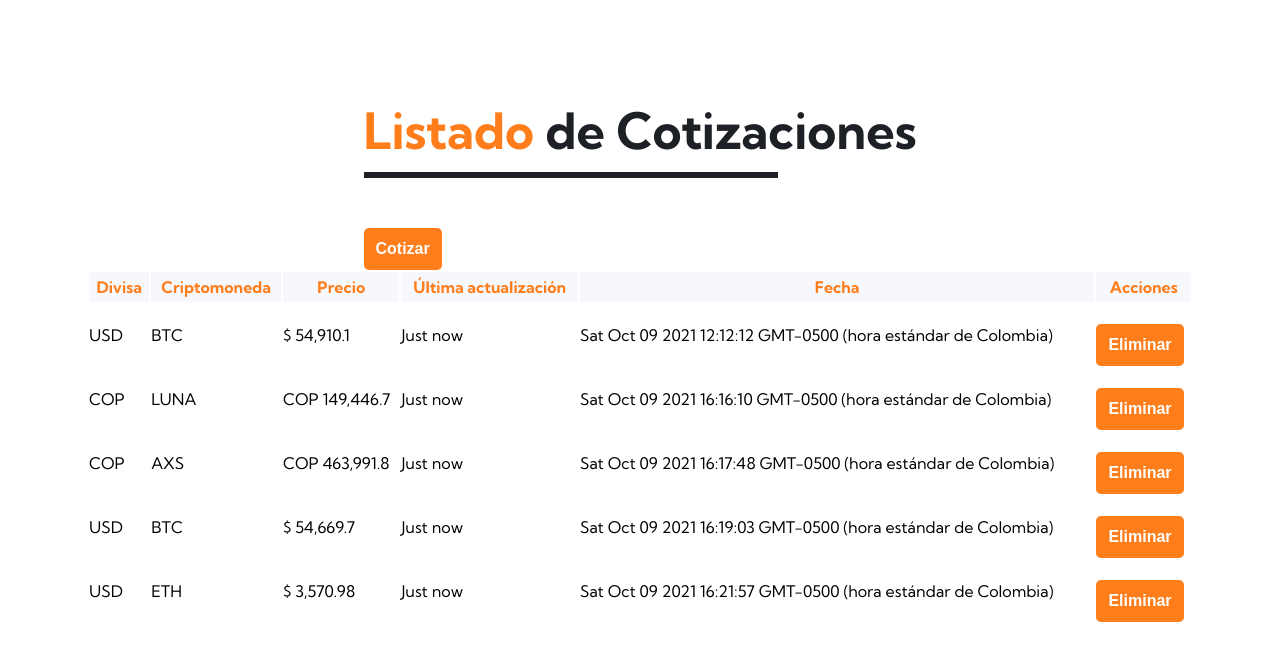
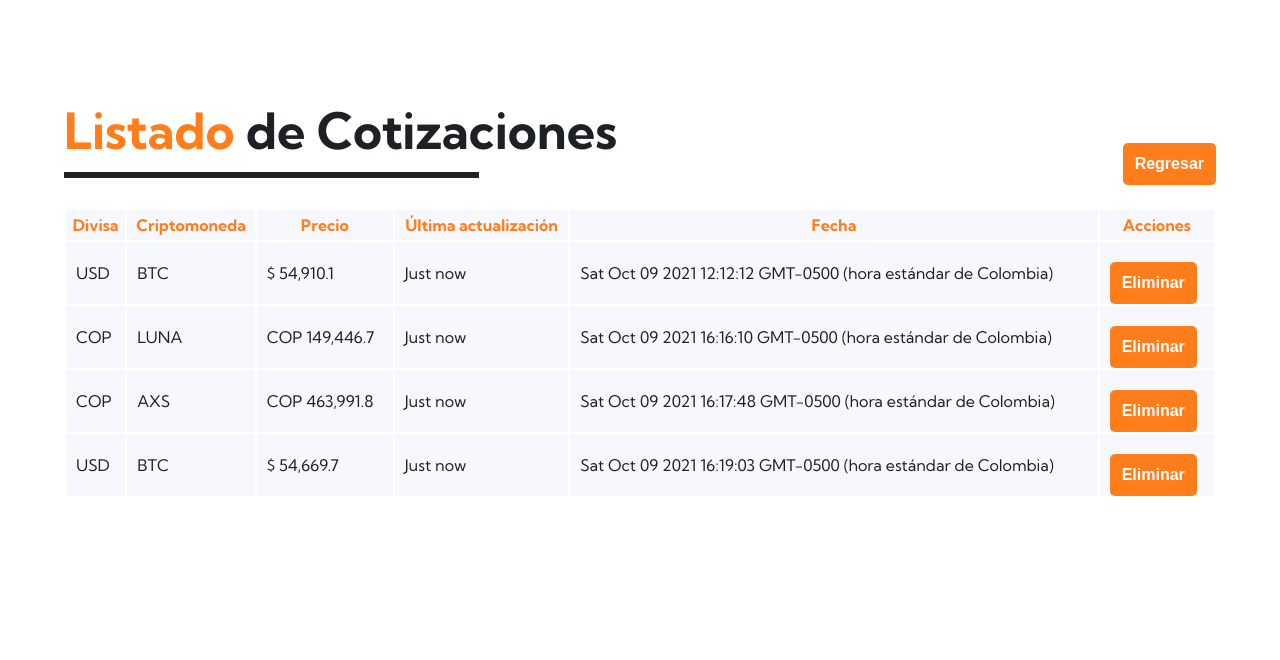
Before and after one commit to EliabLM/cotizador-criptomonedas, a React (Create React App) app: page /lista in a window 1280 px wide. Shown: the top 660 px of the page. Built offline with nearby package versions, Linux system fonts and the light colour scheme; data requests are answered from the project's data file.

Commit message:
Agrega estilos a la lista de cotizaciones

```diff
--- a/db.json
+++ b/db.json
@@ -47,18 +47,6 @@
       "ultimaActualizacion": "Just now",
       "fecha": "Sat Oct 09 2021 16:19:03 GMT-0500 (hora estándar de Colombia)",
       "id": 16
-    },
-    {
-      "divisa": "USD",
-      "cripto": "ETH",
-      "precio": "$ 3,570.98",
-      "precioApertura": "$ 3,562.87",
-      "precioAltoDia": "$ 3,633.84",
-      "precioBajoDia": "$ 3,539.30",
-      "variacion": "-0.09",
-      "ultimaActualizacion": "Just now",
-      "fecha": "Sat Oct 09 2021 16:21:57 GMT-0500 (hora estándar de Colombia)",
-      "id": 17
     }
   ]
 }
--- a/src/components/ItemCotizaciones.js
+++ b/src/components/ItemCotizaciones.js
@@ -47,10 +47,7 @@ const ItemCotizaciones = ({ item, cotizaciones, setCotizaciones }) => {
 			<td>{ultimaActualizacion}</td>
 			<td>{fecha}</td>
 			<td>
-				<button
-					className="btn btn-eliminar"
-					onClick={() => eliminarCotizacion(id)}
-				>
+				<button className="btn" onClick={() => eliminarCotizacion(id)}>
 					Eliminar
 				</button>
 			</td>
--- a/src/components/ListaCotizaciones.js
+++ b/src/components/ListaCotizaciones.js
@@ -33,7 +33,7 @@ const ListaCotizaciones = () => {
 				<h1>
 					<span>Listado</span> de Cotizaciones
 				</h1>
-				<button className="btn">Cotizar</button>
+				<button className="btn">Regresar</button>
 			</Link>
 			<table className="table">
 				<thead className="table-head">
--- a/src/index.css
+++ b/src/index.css
@@ -200,7 +200,7 @@ select:focus {
 
 .table {
 	width: 100%;
-	padding: 0 2%;
+	/* padding: 0 2%; */
 }
 
 .table-head {
@@ -211,6 +211,22 @@ select:focus {
 .table-head th {
 	padding: 0.5rem;
 	color: var(--naranja);
+}
+
+.table-body {
+	background: var(--azul-gris-claro);
+}
+
+.table-body td {
+	padding: 0 1rem;
+	color: var(--azul-muy-oscuro);
+}
+
+.title-lista {
+	display: flex;
+	justify-content: space-between;
+	align-items: center;
+	width: 100%;
 }
 
 /* === Error === */
```
